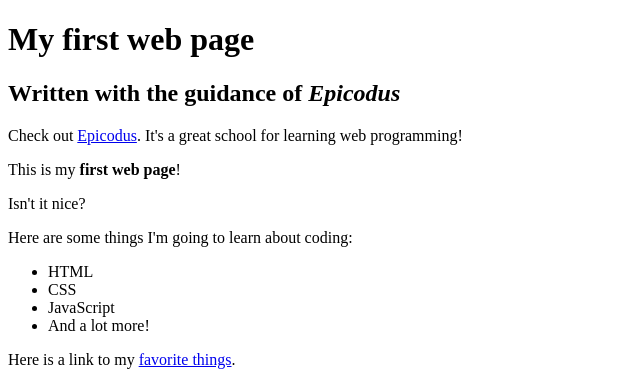
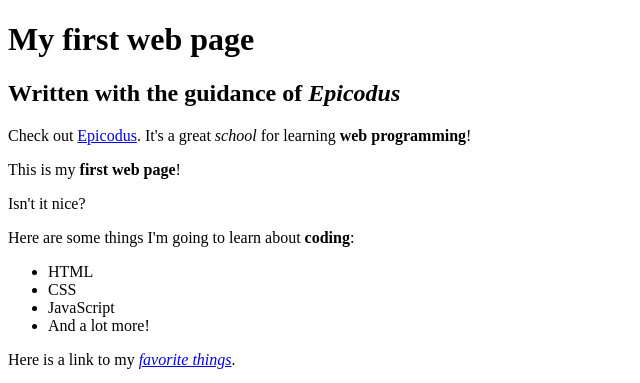
Before and after one commit to jombastic/my-first-webpage, a plain HTML site: page my-first-webpage.html in a window 1280 px wide. Shown: the top 383 px of the page, without its empty margins (0-640 px from the left). Drawn offline with Linux system fonts and the light colour scheme.

Commit message:
add some more em and strong tags

```diff
--- a/my-first-webpage.html
+++ b/my-first-webpage.html
@@ -7,12 +7,12 @@
     <h1>My first web page</h1>
     <h2>Written with the guidance of <em>Epicodus</em></h2>
     <p>Check out <a href="http://www.epicodus.com">Epicodus</a>. It's a great
-      school for learning web programming!</p>
+      <em>school</em> for learning <strong>web programming</strong>!</p>
 
     <p>This is my <strong>first web page</strong>!</p>
     <p>Isn't it nice?</p>
 
-    <p>Here are some things I'm going to learn about coding:</p>
+    <p>Here are some things I'm going to learn about <strong>coding</strong>:</p>
     <ul>
       <li>HTML</li>
       <li>CSS</li>
@@ -20,8 +20,8 @@
       <li>And a lot more!</li>
     </ul>
 
-    <p>Here is a link to my <a href="favorite-things.html">favorite
-      things</a>.</p>
+    <p>Here is a link to my <a href="favorite-things.html"><em>favorite
+      things</em></a>.</p>
     <img src="img/kitten.jpg" alt="A photo of a cute kitten" />
   </body>
 </html>
```
